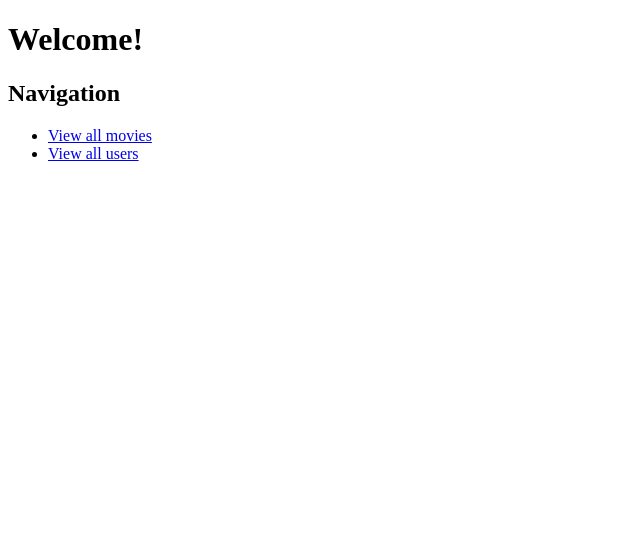
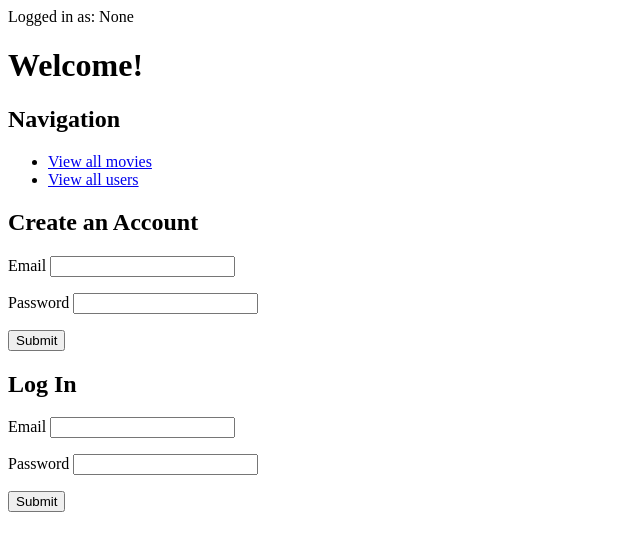
Before and after one commit to henryh28/HB_Labs, a Flask app: page / in a window 1280 px wide. Shown: the top 551 px of the page, without its empty margins (0-640 px from the left). Run offline with Flask 2, Linux system fonts and the light colour scheme.

Commit message:
Authenticated users can rate movies

```diff
--- a/ratings-v2/crud.py
+++ b/ratings-v2/crud.py
@@ -7,6 +7,7 @@ from datetime import datetime as dt
 # ========= User related functions ==========
 def create_user(email, password):
     """Create and return a new user."""
+
     return User(email=email, password=password)
 
 
@@ -18,6 +19,9 @@ def get_single_user(user_id):
     """ Return info pertaining to specified user """
     return User.query.get(user_id)
 
+def get_user_by_email(email):
+    """ Search for existing user by provided email """
+    return User.query.filter(User.email == email).first()
 
 
 # ========= Movie related functions ==========
--- a/ratings-v2/server.py
+++ b/ratings-v2/server.py
@@ -16,6 +16,11 @@ app.jinja_env.undefined = StrictUndefined
 @app.route("/")
 def homepage():
     """ View Homepage """
+
+    if 'user' not in session:
+        session['user'] = None
+
+
 
     return render_template("homepage.html")
 
@@ -50,6 +55,24 @@ def get_all_users():
     return render_template("all_users.html", all_users = all_users)
 
 
+@app.route("/users", methods = ["POST"])
+def register_user():
+    """ Create a  user """
+
+    email = request.form.get("email")
+    password = request.form.get("password")
+
+    if crud.get_user_by_email(email):
+        flash(f"Cannot create account using {email} as that email address has already been used by existing account")
+    else:
+        new_user = crud.create_user(email, password)
+        db.session.add(new_user)
+        db.session.commit()
+        flash(f"Successfuly created account!")
+
+    return redirect("/")
+
+
 @app.route("/users/<user_id>")
 def view_user_detail(user_id):
     """ Display info for specified user """
@@ -59,6 +82,40 @@ def view_user_detail(user_id):
     return render_template("user_details.html", user = user)
 
 
+@app.route("/login", methods = ["POST"])
+def login_user():
+    """ Authenticates user for login """
+
+    email = request.form.get("email")
+    password = request.form.get("password")
+
+    user = crud.get_user_by_email(email)
+    if user:
+        if user.password == password:
+            flash(f"Logged in!")
+            session['user'] = user.user_id
+        else:
+            flash(f"Invalid password")
+    else:
+        flash(f"No matching user found")
+
+    return redirect("/")
+
+
+@app.route("/rate_movie/<movie_id>")
+def rate_movie(movie_id):
+    """ Rates a movie """
+
+    score = request.args.get("vote")
+    user = crud.get_single_user(session['user'])
+    movie = crud.get_single_movie(movie_id)
+
+    new_rating = crud.create_rating(score, user, movie)
+    db.session.add(new_rating)
+    db.session.commit()
+
+    return redirect(f"/movies/{movie_id}")
+
 
 if __name__ == "__main__":
     # DebugToolbarExtension(app)
--- a/ratings-v2/templates/base.html
+++ b/ratings-v2/templates/base.html
@@ -9,7 +9,16 @@
 
     {% block head %}{% endblock %}
   </head>
+
   <body>
+    {% block nav %}
+      Logged in as: {{ session['user'] }}
+    {% endblock %}
+
+    {% for msg in get_flashed_messages() %}
+      <p class = "flash-msg"> {{ msg }} </p>
+    {% endfor %}
+
     {% block body %}{% endblock %}
 
     {% block after_body %}{% endblock %}
--- a/ratings-v2/templates/homepage.html
+++ b/ratings-v2/templates/homepage.html
@@ -10,4 +10,35 @@
         <li><a href = "/movies">View all movies</a></li>
         <li><a href = "/users">View all users</a></li>
     </ul>
+
+    <h2>Create an Account</h2>
+    <form action="/users" method="POST">
+      <p>
+        Email <input type="text" name="email">
+      </p>
+
+      <p>
+        Password <input type="password" name="password">
+      </p>
+
+      <p>
+        <input type="submit">
+      </p>
+    </form>
+
+    <h2>Log In</h2>
+    <form action="/login" method="POST">
+      <p>
+        Email <input type="text" name="email">
+      </p>
+
+      <p>
+        Password <input type="password" name="password">
+      </p>
+
+      <p>
+        <input type="submit">
+      </p>
+    </form>
+
 {% endblock %}
```
Also changed, not shown: ratings-v2/templates/movie_details.html (+18 -0 lines).
